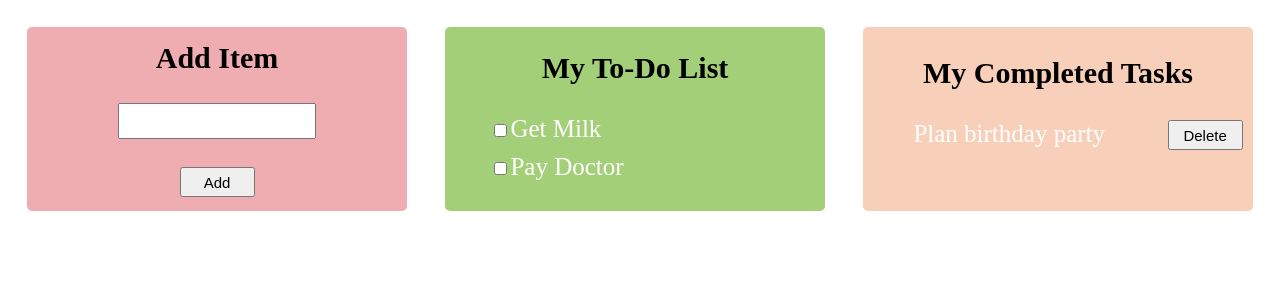
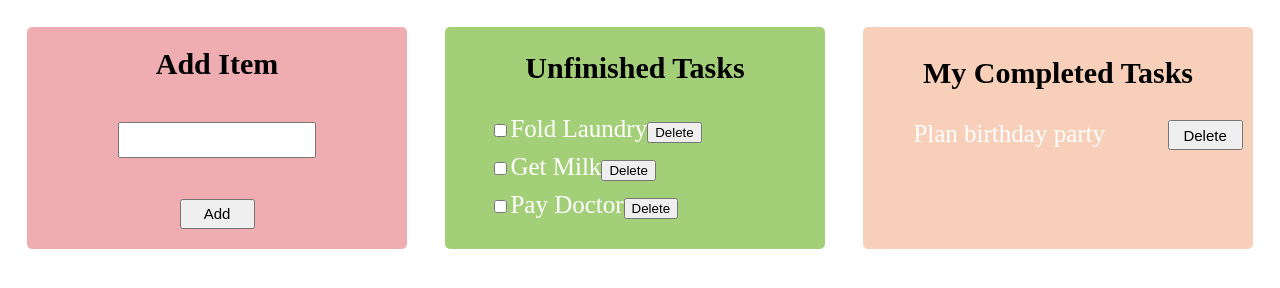
Before and after one commit to Dlynbm/todo-app, a plain HTML site: page index.html in a window 1280 px wide. Shown: the part 152-440 px from the top of the page. Drawn offline with nearby package versions, Linux system fonts and the light colour scheme.

Commit message:
Added delete button to unfinished tasks

```diff
--- a/index.html
+++ b/index.html
@@ -3,14 +3,14 @@
 <head>
     <meta charset="UTF-8">
     <title>ToDo App</title>
-
+    <script src="https://ajax.googleapis.com/ajax/libs/jquery/3.2.1/jquery.min.js"></script>
     <link rel="stylesheet" href="css/ToDo.css">
 
 </head>
 <body><img src ="Images/Roses.png">
 <header>
 
-          <h1>My To-Do List</h1></div>
+          <h1>My To-Do List</h1>
 
 <div id="Date"></div>
 </header>
@@ -29,11 +29,12 @@
 
     <div class = "todo-list box">
 
-        <h2>My To-Do List</h2>
+        <h2>Unfinished Tasks</h2>
 
-        <ul id="incomplete-tasks">
-            <li><input type = "checkbox"><label>Get Milk</label></li>
-            <li><input type = "checkbox"><label>Pay Doctor</label></li>
+        <ul>
+            <li><input type = "checkbox"><label>Fold Laundry</label><button class =             "unFinishedDelete">Delete</button></li></li>
+            <li><input type = "checkbox"><label>Get Milk</label><button class = "unFinishedDelete">Delete</button></li></li>
+            <li><input type = "checkbox"><label>Pay Doctor</label><button class = "unFinishedDelete">Delete</button></li>
         </ul>
     </div>
 
@@ -46,11 +47,8 @@
     </div>
 </section>
 
-<div id = "quote"></div>
-
-
 
 <script src="js/ToDo.js"></script>
-<script src="js/Quotes.js"></script>
+
 </body>
 </html>
--- a/js/ToDo.js
+++ b/js/ToDo.js
@@ -123,6 +123,7 @@ for (var i=0; i < completeUl.children.length; i++) {
 addTaskBtn.addEventListener("click", addTask);
 
 
+
 window.onload = initDate;
 function initDate() {
     var dayName = new Array("Sunday", "Monday", "Tuesday", "Wednesday", "Thursday", "Friday","Saturday");
```
